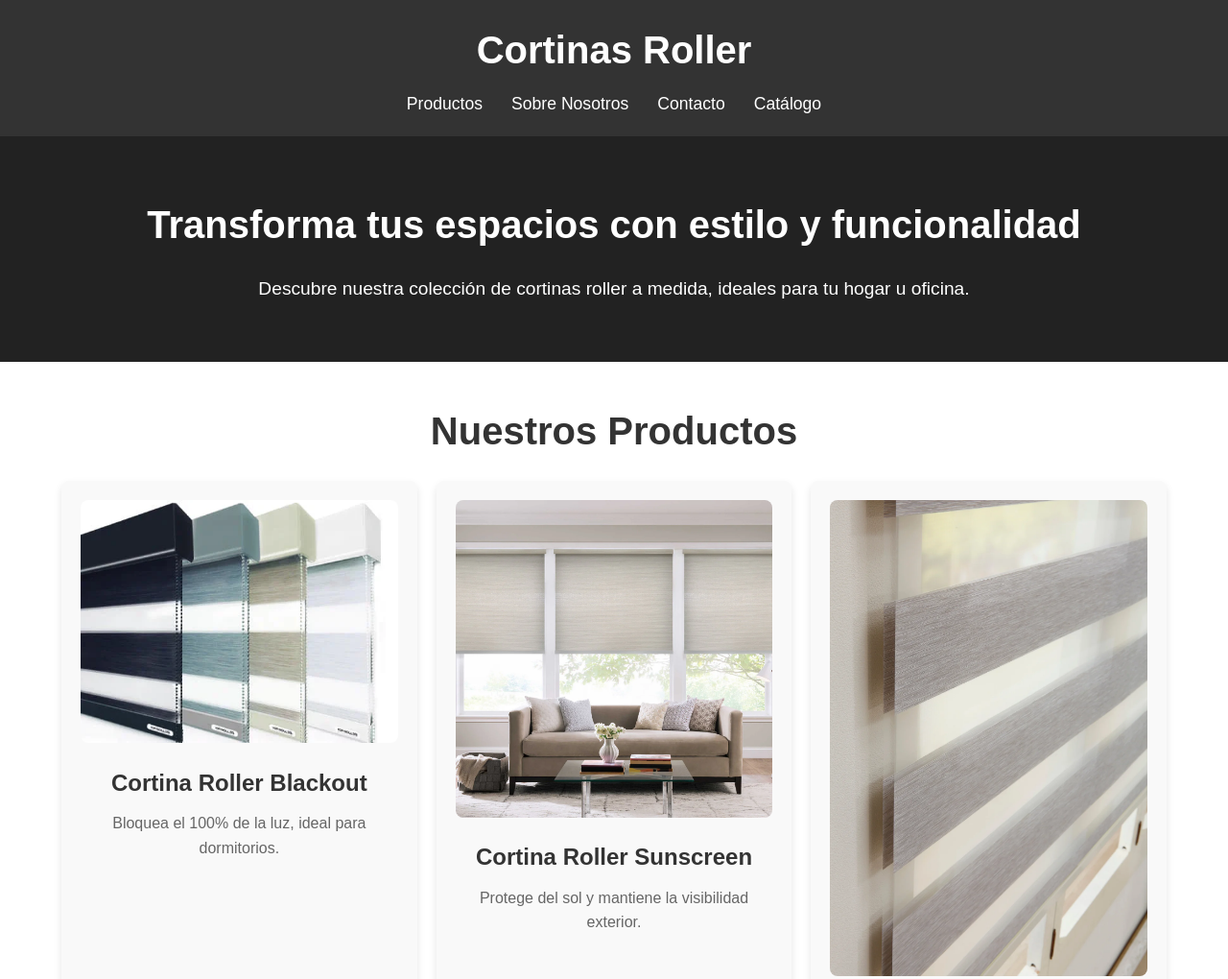
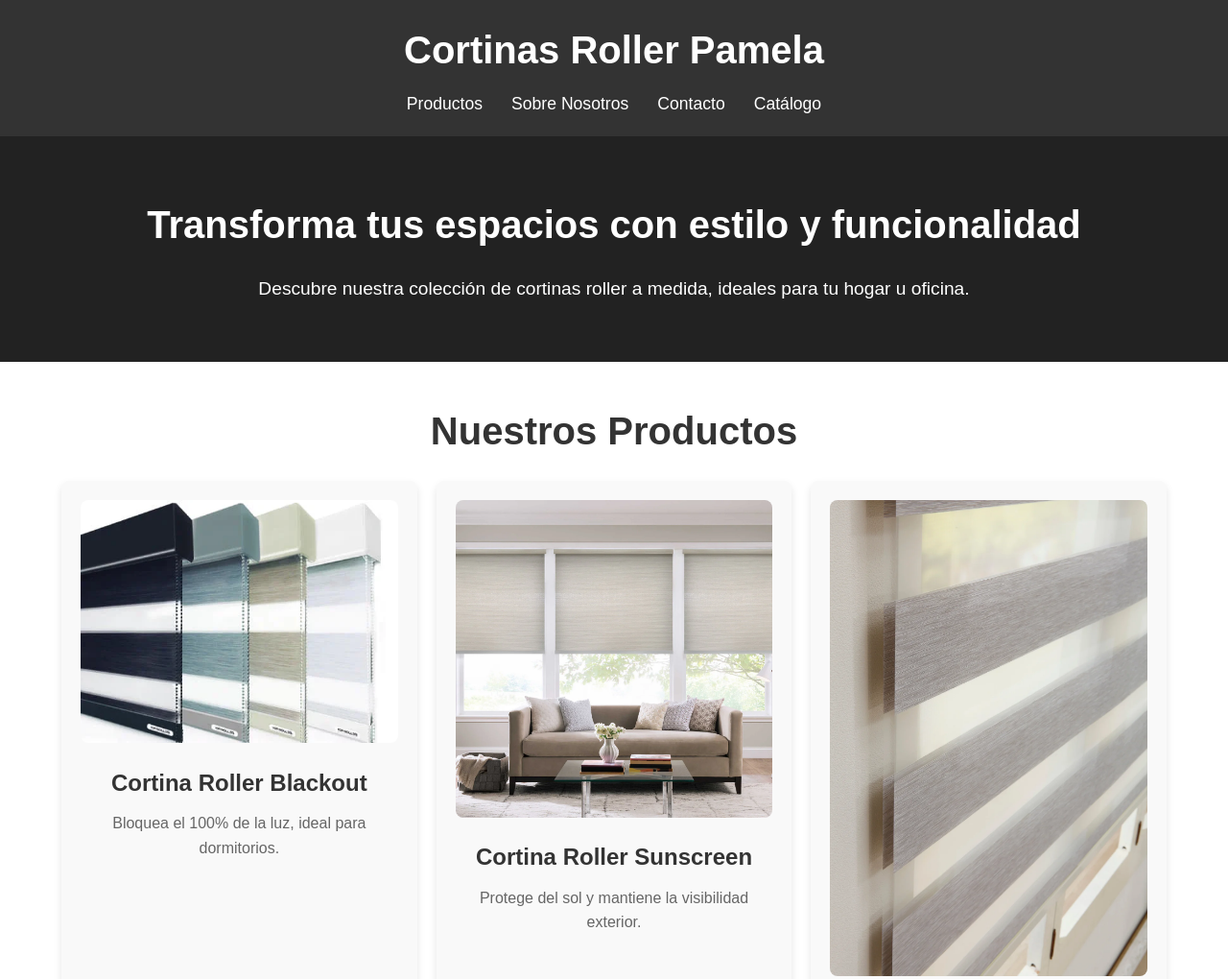
Before and after one commit to richardgarces/pamela, a plain HTML site: page index.html in a window 1280 px wide. Shown: the top 1020 px of the page at 96% size. Drawn offline with Linux system fonts and the light colour scheme.

```diff
--- a/index.html
+++ b/index.html
@@ -9,7 +9,7 @@
 <body>
   <header>
     <div class="container">
-      <h1>Cortinas Roller</h1>
+      <h1>Cortinas Roller Pamela</h1>
       <nav>
         <ul>
           <li><a href="#productos">Productos</a></li>
```
Also changed, not shown: 1 other file.
